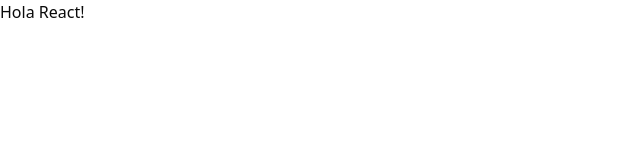
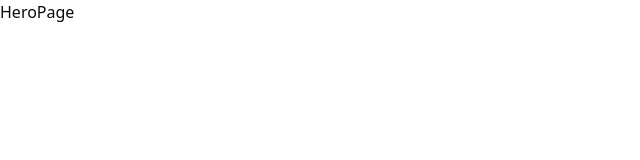
Before and after one commit to vCentDev/heroes-app, a React (Vite) app: page /heroes/1 in a window 1280 px wide. Shown: the top 160 px of the page, without its empty margins (0-640 px from the left). Built offline with nearby package versions, Linux system fonts and the light colour scheme.

Commit message:
feat(routes): implement routing and create main application structure with pages

```diff
--- /dev/null
+++ b/src/HeroesApp.tsx
@@ -0,0 +1,10 @@
+import { RouterProvider } from "react-router"
+import { appRouter } from './router/app.router';
+
+export const HeroesApp = () => {
+    return (
+        <>
+            <RouterProvider router={appRouter} />
+        </>
+    )
+}
--- /dev/null
+++ b/src/admin/pages/AdminPage.tsx
@@ -0,0 +1,6 @@
+
+export const AdminPage = () => {
+    return (
+        <div>AdminPage</div>
+    )
+}
--- /dev/null
+++ b/src/heroes/pages/hero/HeroPage.tsx
@@ -0,0 +1,6 @@
+
+export const HeroPage = () => {
+    return (
+        <div>HeroPage</div>
+    )
+}
--- /dev/null
+++ b/src/heroes/pages/home/HomePage.tsx
@@ -0,0 +1,6 @@
+
+export const HomePage = () => {
+    return (
+        <div>HomePage</div>
+    )
+}
--- /dev/null
+++ b/src/heroes/pages/search/SearchPage.tsx
@@ -0,0 +1,6 @@
+
+export const SearchPage = () => {
+    return (
+        <div>SearchPage</div>
+    )
+}
--- a/src/main.tsx
+++ b/src/main.tsx
@@ -1,9 +1,12 @@
 import { StrictMode } from 'react'
 import { createRoot } from 'react-dom/client'
+
+import { HeroesApp } from './HeroesApp'
+
 import './index.css'
 
 createRoot(document.getElementById('root')!).render(
   <StrictMode>
-    <h1>Hola React!</h1>
-  </StrictMode>,
+    <HeroesApp />
+  </StrictMode>
 )
--- /dev/null
+++ b/src/router/app.router.tsx
@@ -0,0 +1,33 @@
+import { AdminPage } from "@/admin/pages/AdminPage";
+import { HeroPage } from "@/heroes/pages/hero/HeroPage";
+import { HomePage } from "@/heroes/pages/home/HomePage";
+import { SearchPage } from "@/heroes/pages/search/SearchPage";
+import { createBrowserRouter } from "react-router";
+
+
+export const appRouter = createBrowserRouter([
+    {
+        path: '/',
+        element: <HomePage />
+    },
+    {
+        path: '/heroes/1',
+        element: <HeroPage />
+    },
+    {
+        path: '/search',
+        element: <SearchPage />
+    },
+    {
+        path: '/admin',
+        element: <AdminPage />
+    },
+    {
+        path: '/',
+        element: <HomePage />
+    },
+    {
+        path: '/',
+        element: <HomePage />
+    },
+])
```
